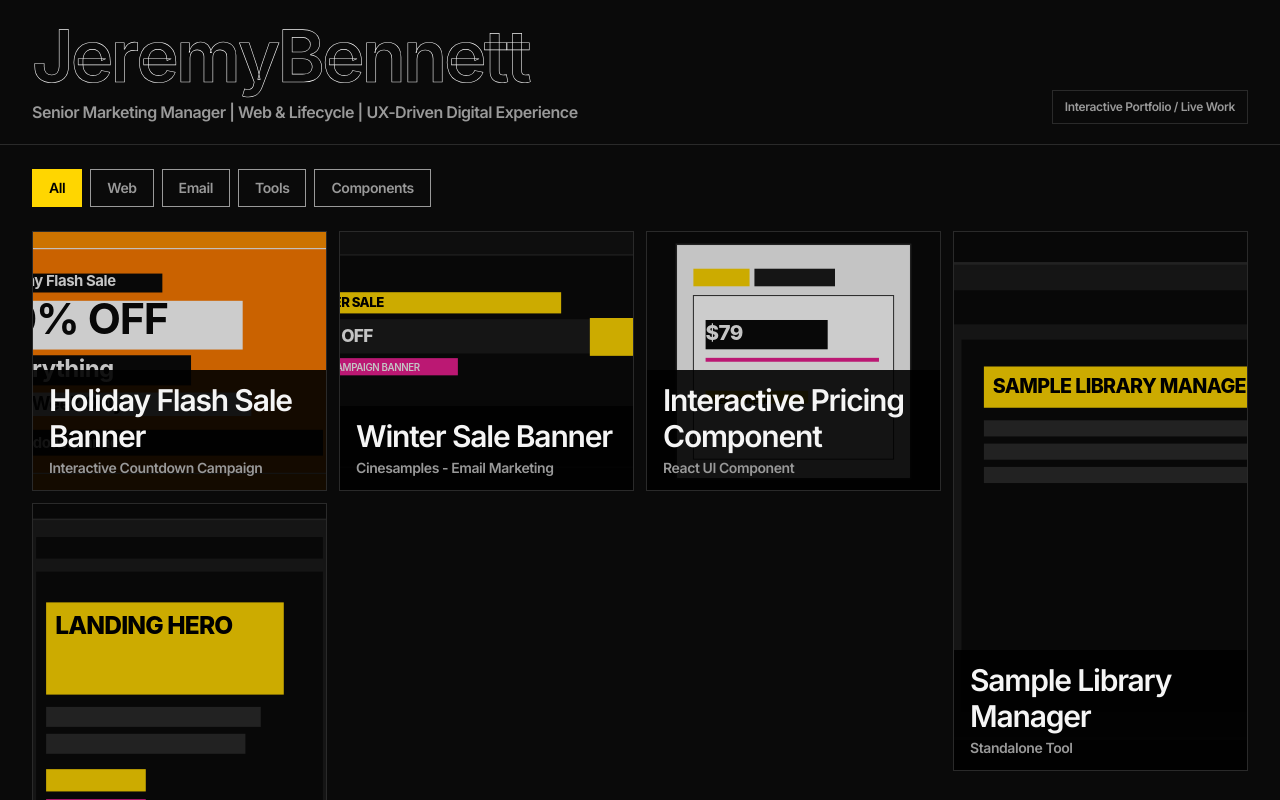
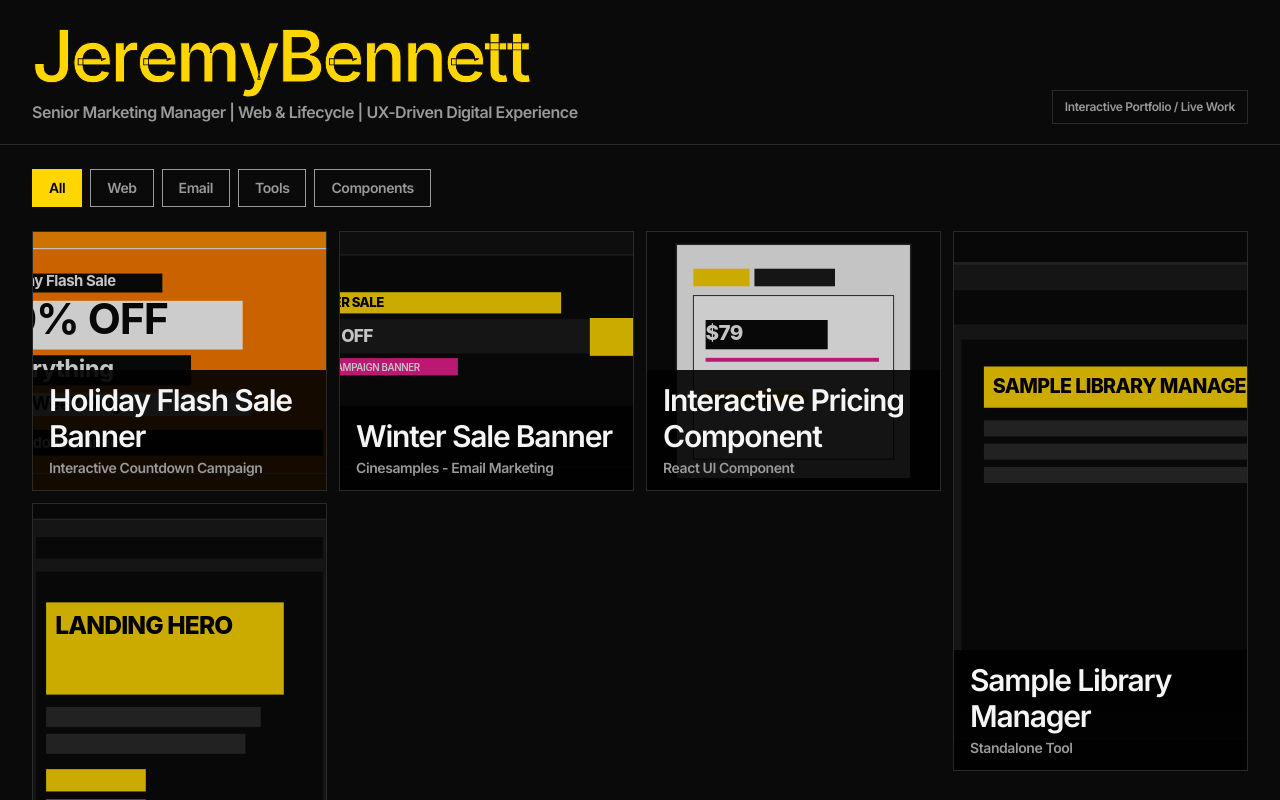
Before and after one commit to jeremylukebennett/jeremy-portfolio, a React (Vite) app: page / in a window 1280 px wide. Shown: the top 800 px of the page. Built offline with nearby package versions, Linux system fonts and the light colour scheme.

Commit message:
style: set name letters to yellow fill with black outline

```diff
--- a/src/index.css
+++ b/src/index.css
@@ -43,9 +43,9 @@
 
 @layer utilities {
   .name-letter {
-    color: transparent;
-    -webkit-text-stroke: 0.6px #f5f5f5;
-    text-stroke: 0.6px #f5f5f5;
+    color: #ffd600;
+    -webkit-text-stroke: 0.9px #0a0a0a;
+    text-stroke: 0.9px #0a0a0a;
     transition:
       color 120ms ease-out,
       text-shadow 120ms ease-out,
```
